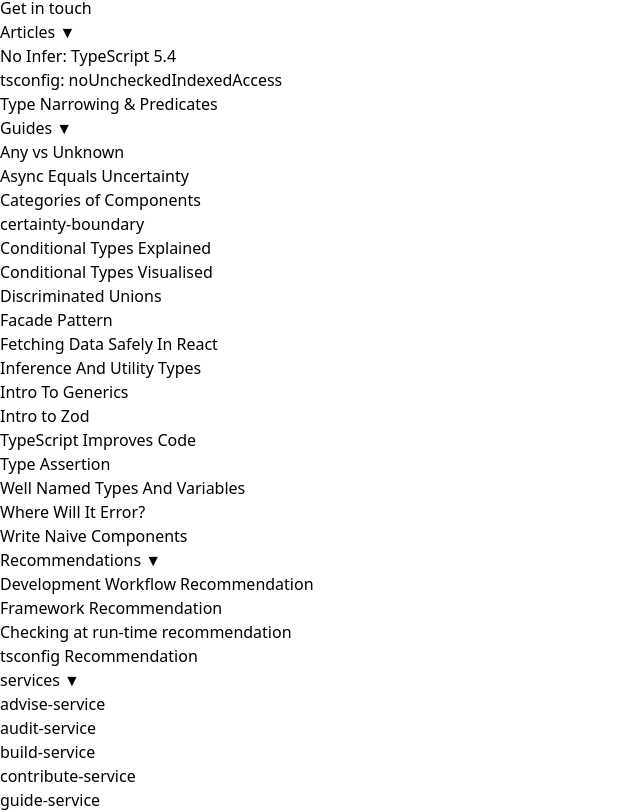
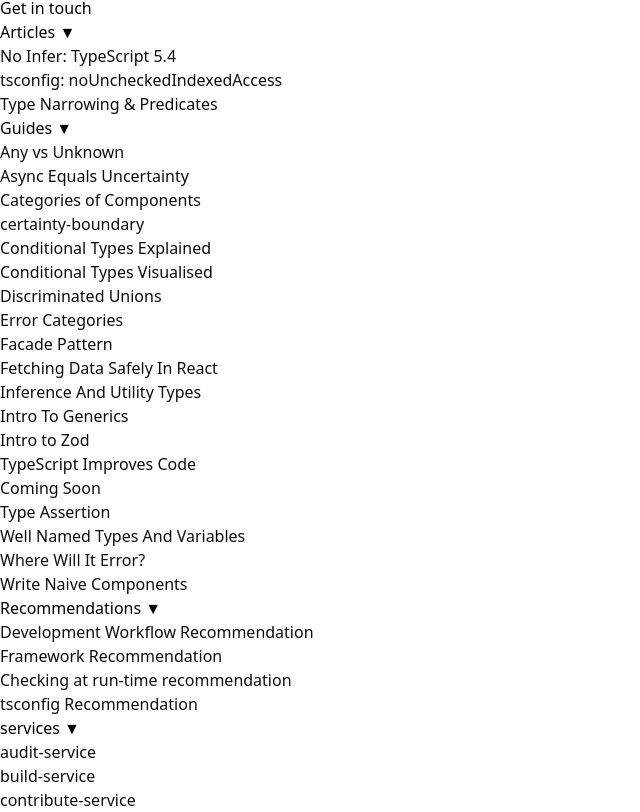
Before and after one commit to robMolloy/tsguru, a Next.js app: page / in a window 1280 px wide. Shown: the part 1356-2168 px from the top of the page, without its empty margins (0-640 px from the left). Built offline with nearby package versions, Linux system fonts and the light colour scheme.

Commit message:
nav tree

```diff
--- a/src/modules/NavigationTree/NavigationTree.tsx
+++ b/src/modules/NavigationTree/NavigationTree.tsx
@@ -40,6 +40,7 @@ export const guidesLinks: TLinksMapLink[] = [
     label: "Conditional Types Visualised",
   },
   { type: "link", href: "/guides/discriminated-unions", label: "Discriminated Unions" },
+  { type: "link", href: "/guides/error-categories", label: "Error Categories" },
   { type: "link", href: "/guides/facade-pattern", label: "Facade Pattern" },
   {
     type: "link",
@@ -89,7 +90,6 @@ export const recommendationsLinks: TLinksMapLink[] = [
 ];
 
 export const servicesLinks: TLinksMapLink[] = [
-  { type: "link", href: "/services/advise-service", label: "advise-service" },
   { type: "link", href: "/services/audit-service", label: "audit-service" },
   { type: "link", href: "/services/build-service", label: "build-service" },
   { type: "link", href: "/services/contribute-service", label: "contribute-service" },
@@ -149,12 +149,17 @@ export const NavigationTree = (p: {
             .map((item) => {
               if (item.type === "link")
                 return (
-                  <li key={item.href}>
+                  <li key={`${item.href}`}>
                     <div
-                      onClick={() => router.push(item.href)}
-                      className={router.route === item.href ? "active" : ""}
+                      onClick={() => router.push(`${item.href}`)}
+                      className={`${
+                        router.route === `${item.href}` ? "active" : ""
+                      } flex justify-between`}
                     >
                       <span className="text-nowrap">{item.label}</span>
+                      {item.comingSoon && (
+                        <div className="badge badge-accent text-nowrap">Coming Soon</div>
+                      )}
                     </div>
                   </li>
                 );
@@ -185,9 +190,7 @@ export const NavigationTree = (p: {
                                 >
                                   <span className="text-nowrap">{child.label}</span>
                                   {child.comingSoon && (
-                                    <div className="badge badge-accent overflow-ellipsis">
-                                      Coming Soon
-                                    </div>
+                                    <div className="badge badge-accent">Coming Soon</div>
                                   )}
                                 </div>
                               </li>
--- a/src/modules/layout/Layout.tsx
+++ b/src/modules/layout/Layout.tsx
@@ -55,6 +55,7 @@ const NavBarDropdown = (p: { children: React.ReactNode; label: string }) => {
       <div
         tabIndex={0}
         className="dropdown-content mt-1 z-[1] p-0 shadow bg-base-100 rounded-box border"
+        style={{ opacity: "0.95" }}
       >
         <div className="max-h-[75vh] overflow-y-scroll rounded-box">{p.children}</div>
       </div>
--- a/src/pages/services/contribute-service.page.tsx
+++ b/src/pages/services/contribute-service.page.tsx
@@ -2,7 +2,7 @@ import { Typography } from "@/components";
 export default function Page() {
   return (
     <Typography fullPage>
-      <h1>contribute service</h1>
+      <h1>Contribute Service</h1>
     </Typography>
   );
 }
```
